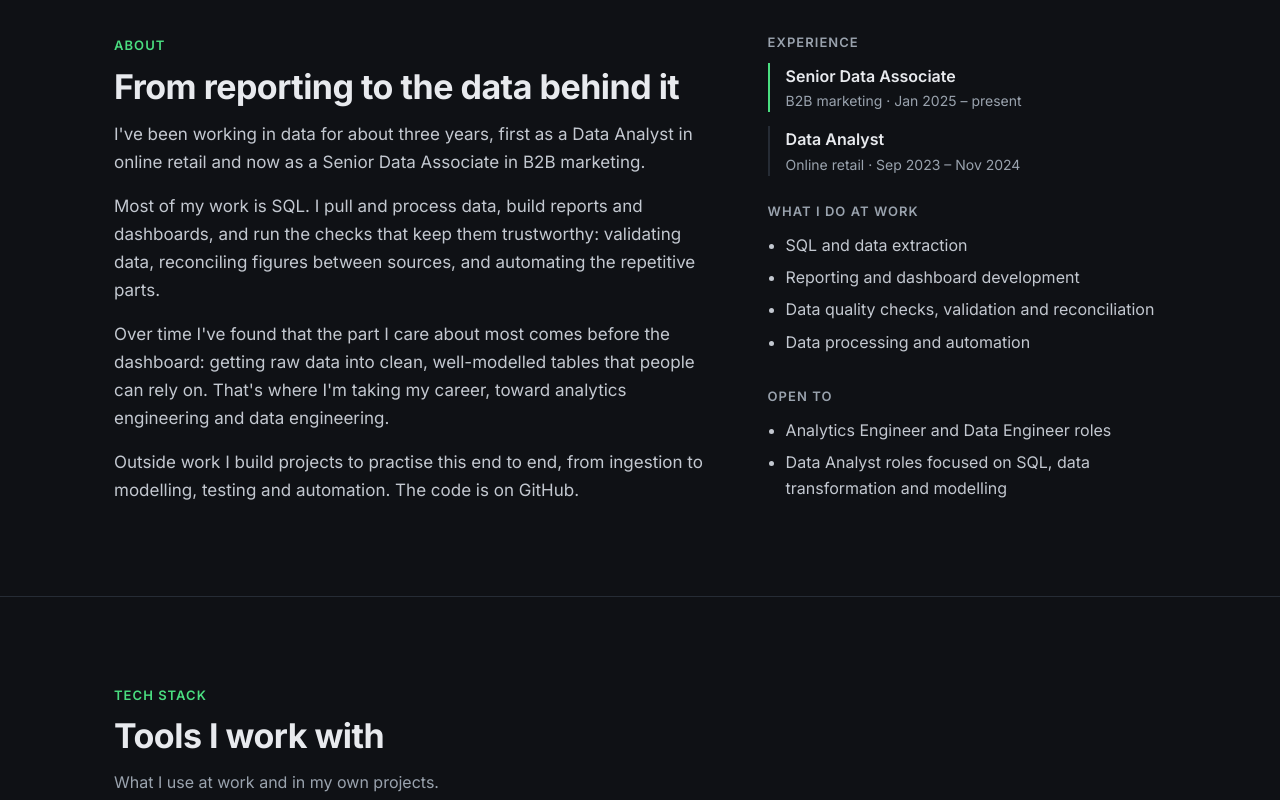
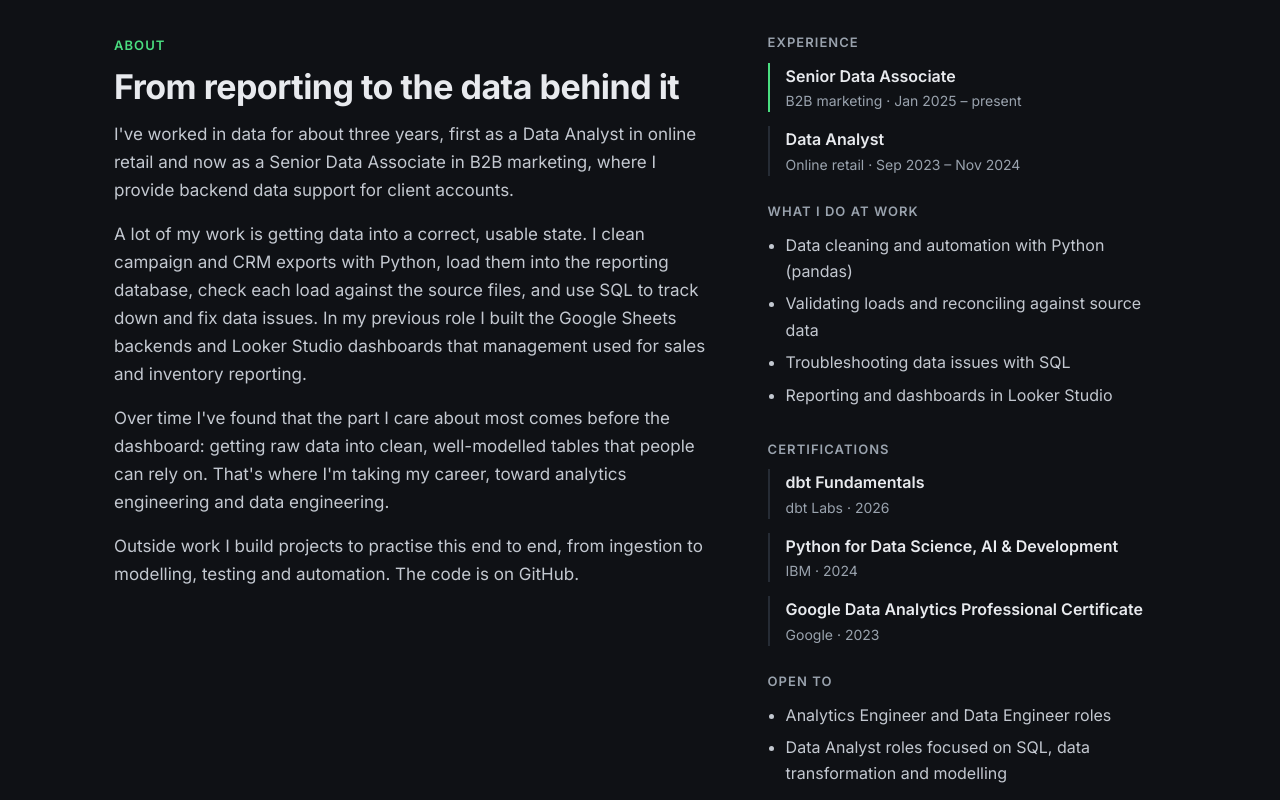
Before and after one commit to mhdkerol/mhdkerol.github.io, a plain HTML site: page index.html in a window 1280 px wide. Shown: the part 700-1500 px from the top of the page. Drawn offline with Linux system fonts and the light colour scheme.

Commit message:
Match about text to actual work, add resume download and certifications
Resume PDF published without the phone number.

Co-Authored-By: Claude Opus 5.5 <noreply@anthropic.com>
Claude-Session: https://claude.ai/code/session_012fPkQ7TBHZj4iVBf1G3GQB

```diff
--- a/assets/css/style.css
+++ b/assets/css/style.css
@@ -133,6 +133,7 @@ code { font-family: ui-monospace, "SFMono-Regular", Menlo, Consolas, monospace;
 .timeline { list-style: none; margin: 0; padding: 0; display: flex; flex-direction: column; gap: 14px; }
 .timeline li { display: flex; flex-direction: column; padding-left: 16px; border-left: 2px solid var(--border); }
 .timeline li:first-child { border-left-color: var(--accent); }
+.timeline--plain li:first-child { border-left-color: var(--border); }
 .timeline strong { font-weight: 600; }
 .timeline span { font-size: 14px; color: var(--muted); }
 .plain-list { margin: 0; padding-left: 18px; color: var(--text-soft); }
--- a/index.html
+++ b/index.html
@@ -4,7 +4,7 @@
   <meta charset="utf-8">
   <meta name="viewport" content="width=device-width, initial-scale=1">
   <title>Khairul Ikhwan · Senior Data Associate | Analytics &amp; Data Engineering</title>
-  <meta name="description" content="Khairul Ikhwan, Senior Data Associate in Kuala Lumpur working in SQL, reporting and data quality, moving into analytics engineering and data engineering. Featured project: a YouTube analytics pipeline built with Python, dbt and BigQuery.">
+  <meta name="description" content="Khairul Ikhwan, Senior Data Associate in Kuala Lumpur working in data operations, reporting and data quality, moving into analytics engineering and data engineering. Featured project: a YouTube analytics pipeline built with Python, dbt and BigQuery.">
   <meta name="author" content="Khairul Ikhwan">
   <link rel="canonical" href="https://mhdkerol.github.io/">
 
@@ -60,7 +60,7 @@
     <div class="container">
       <p class="hero__role">Senior Data Associate&nbsp;|&nbsp;Analytics &amp; Data Engineering</p>
       <h1 class="hero__name">Khairul Ikhwan</h1>
-      <p class="hero__lead">I work with data every day: writing SQL, building reports and dashboards, and checking that the numbers are right before anyone uses them. I'm now moving further into the engineering side, building pipelines and data models with Python, dbt and BigQuery.</p>
+      <p class="hero__lead">I work in data operations and reporting: cleaning and validating data, reconciling it against the source, and automating the manual steps with Python. I'm now moving further into the engineering side, building pipelines and data models with dbt and BigQuery.</p>
       <div class="btn-row">
         <a class="btn btn--primary" href="#projects">View my project</a>
         <a class="btn" href="https://github.com/mhdkerol" target="_blank" rel="noopener">
@@ -69,9 +69,7 @@
         <a class="btn" href="https://www.linkedin.com/in/mhdkhairul" target="_blank" rel="noopener">
           <svg class="icon icon--sm" aria-hidden="true"><use href="assets/img/icons.svg#i-linkedin"></use></svg>LinkedIn
         </a>
-        <!-- CV: once a resume PDF is added to assets/, uncomment this button and check the file name.
-        <a class="btn" href="assets/Khairul-Ikhwan-Resume.pdf" download>Download resume</a>
-        -->
+        <a class="btn" href="assets/Khairul-Ikhwan-Resume.pdf" download>Download resume (PDF)</a>
       </div>
       <p class="hero__meta">Kuala Lumpur, Malaysia</p>
     </div>
@@ -84,8 +82,8 @@
         <p class="section__eyebrow">About</p>
         <h2 class="section__title">From reporting to the data behind it</h2>
         <div class="about__text">
-          <p>I've been working in data for about three years, first as a Data Analyst in online retail and now as a Senior Data Associate in B2B marketing.</p>
-          <p>Most of my work is SQL. I pull and process data, build reports and dashboards, and run the checks that keep them trustworthy: validating data, reconciling figures between sources, and automating the repetitive parts.</p>
+          <p>I've worked in data for about three years, first as a Data Analyst in online retail and now as a Senior Data Associate in B2B marketing, where I provide backend data support for client accounts.</p>
+          <p>A lot of my work is getting data into a correct, usable state. I clean campaign and CRM exports with Python, load them into the reporting database, check each load against the source files, and use SQL to track down and fix data issues. In my previous role I built the Google Sheets backends and Looker Studio dashboards that management used for sales and inventory reporting.</p>
           <p>Over time I've found that the part I care about most comes before the dashboard: getting raw data into clean, well-modelled tables that people can rely on. That's where I'm taking my career, toward analytics engineering and data engineering.</p>
           <p>Outside work I build projects to practise this end to end, from ingestion to modelling, testing and automation. The code is on GitHub.</p>
         </div>
@@ -101,10 +99,18 @@
         <div class="side-block">
           <h3>What I do at work</h3>
           <ul class="plain-list">
-            <li>SQL and data extraction</li>
-            <li>Reporting and dashboard development</li>
-            <li>Data quality checks, validation and reconciliation</li>
-            <li>Data processing and automation</li>
+            <li>Data cleaning and automation with Python (pandas)</li>
+            <li>Validating loads and reconciling against source data</li>
+            <li>Troubleshooting data issues with SQL</li>
+            <li>Reporting and dashboards in Looker Studio</li>
+          </ul>
+        </div>
+        <div class="side-block">
+          <h3>Certifications</h3>
+          <ul class="timeline timeline--plain">
+            <li><strong>dbt Fundamentals</strong><span>dbt Labs · 2026</span></li>
+            <li><strong>Python for Data Science, AI &amp; Development</strong><span>IBM · 2024</span></li>
+            <li><strong>Google Data Analytics Professional Certificate</strong><span>Google · 2023</span></li>
           </ul>
         </div>
         <div class="side-block">
@@ -256,6 +262,10 @@
           <svg class="icon" aria-hidden="true"><use href="assets/img/icons.svg#i-github"></use></svg>
           <span class="label">GitHub</span><span class="value">github.com/mhdkerol</span>
         </a></li>
+        <li><a href="assets/Khairul-Ikhwan-Resume.pdf" download>
+          <svg class="icon" aria-hidden="true"><use href="assets/img/icons.svg#i-arrow"></use></svg>
+          <span class="label">Resume</span><span class="value">Download PDF</span>
+        </a></li>
       </ul>
     </div>
   </section>
```
Also changed, not shown: 1 other file.
